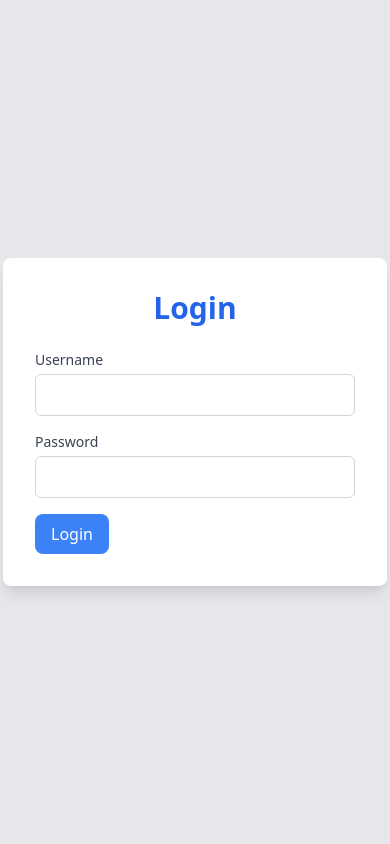
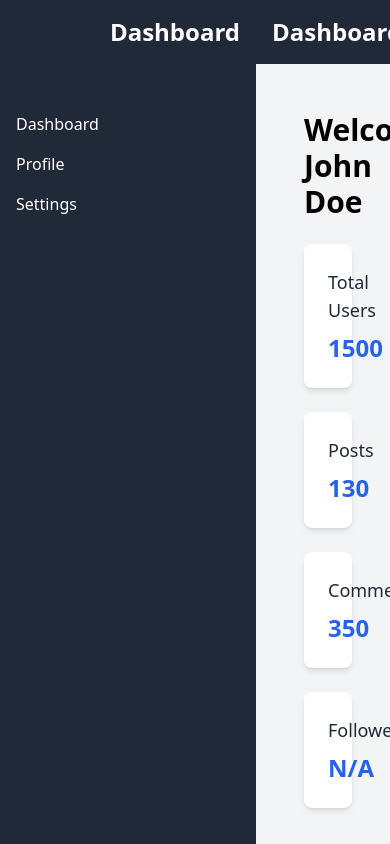
Before and after one commit to Sanduni4822/Production-Ready-Dashboard-Individual, a React (Vite) app in the folder client/: page /dashboard in a window 390 px wide. Built offline with nearby package versions, Linux system fonts and the light colour scheme; sample sign-in values are in the browser's storage.

Commit message:
feat(layout): refactor Sidebar, Navbar, and Dashboard for Enhanced Navigation, Responsiveness, and Code Quality

```diff
--- a/client/src/App.jsx
+++ b/client/src/App.jsx
@@ -1,10 +1,10 @@
+// src/App.jsx
 import React from 'react';
-import { BrowserRouter as Router, Routes, Route } from 'react-router-dom'; // Use Routes instead of Switch
-import Login from './pages/Login/Login';         // Import Login component
-import Layout from './components/Layout/Layout';  // Import Layout component (Sidebar + Navbar)
-// import Dashboard from './pages/Dashboard/Dashboard';  // Import Dashboard component
-// import Profile from './pages/Profile/Profile';       // Import Profile component
-// import Settings from './pages/Settings/Settings';    // Import Settings component
+import { BrowserRouter as Router, Routes, Route, Navigate } from 'react-router-dom';
+import Login from './pages/Login/Login';  // Login page component
+import Layout from './components/Layout/Layout';  // Layout component (Sidebar + Navbar)
+import Dashboard from './pages/Dashboard/Dashboard';  // Dashboard page component
+import PrivateRoute from './components/PrivateRoute';  // Protected route for authentication
 
 const App = () => {
   return (
@@ -13,15 +13,17 @@ const App = () => {
         {/* Public Route for Login */}
         <Route path="/login" element={<Login />} />
 
-        {/* Protected Routes wrapped in Layout for Sidebar and Navbar */}
-        <Route path="/" element={<Layout />}>
-          {/* <Route path="/dashboard" element={<Dashboard />} /> */}
-          {/* <Route path="/profile" element={<Profile />} />
-          <Route path="/settings" element={<Settings />} /> */}
+        {/* Protected Routes */}
+        <Route element={<PrivateRoute />}>
+          <Route element={<Layout />}>
+            {/* Dashboard Route */}
+            <Route path="/dashboard" element={<Dashboard />} />
+            {/* Add more protected routes like /profile and /settings here */}
+          </Route>
         </Route>
 
         {/* Redirect to Login if no route is matched */}
-        <Route path="*" element={<Login />} />
+        <Route path="*" element={<Navigate to="/login" replace />} />
       </Routes>
     </Router>
   );
--- a/client/src/PrivateRoute/PrivateRoute.jsx
+++ /dev/null
@@ -1,11 +0,0 @@
-// src/components/PrivateRoute.jsx
-import React from 'react';
-import { Navigate } from 'react-router-dom';
-
-const PrivateRoute = ({ children }) => {
-  const isAuthenticated = localStorage.getItem('authToken'); // Check if the token exists in localStorage
-
-  return isAuthenticated ? children : <Navigate to="/login" />;
-};
-
-export default PrivateRoute;
--- a/client/src/components/Layout/Layout.jsx
+++ b/client/src/components/Layout/Layout.jsx
@@ -1,20 +1,19 @@
-// src/components/Layout/Layout.jsx
-import React from "react";
-import Sidebar from "../Sidebar/Sidebar";  // Import Sidebar
-import Navbar from "../Navbar/Navbar";    // Import Navbar
+import React from 'react';
+import Sidebar from '../Sidebar/Sidebar';
+import Navbar from '../Navbar/Navbar';
+import { Outlet } from 'react-router-dom';  // Import Outlet to render child routes
 
-const Layout = ({ children }) => {
+const Layout = () => {
   return (
-    <div className="flex">
+    <div className="flex h-screen bg-gray-100">
       {/* Sidebar */}
       <Sidebar />
 
-      <div className="flex-1">
-        {/* Navbar */}
+      <div className="flex-1 overflow-auto ml-64"> {/* Adjust the margin to allow space for the sidebar */}
         <Navbar />
-
-        {/* Main Content */}
-        <div className="p-6">{children}</div>
+        <main className="p-6">
+          <Outlet />  {/* This will render the child route content, like Dashboard */}
+        </main>
       </div>
     </div>
   );
--- /dev/null
+++ b/client/src/components/PrivateRoute.jsx
@@ -0,0 +1,13 @@
+// src/components/PrivateRoute.jsx
+import React from 'react';
+import { Navigate, Outlet } from 'react-router-dom';
+
+const PrivateRoute = () => {
+  const isAuthenticated = localStorage.getItem('authToken');  // Check if the token exists in localStorage
+
+  console.log('PrivateRoute Check - IsAuthenticated:', isAuthenticated);  // Log to check if token exists
+
+  return isAuthenticated ? <Outlet /> : <Navigate to="/login" replace />;  // Render children or redirect to login if not authenticated
+};
+
+export default PrivateRoute;
--- a/client/src/components/Sidebar/Sidebar.jsx
+++ b/client/src/components/Sidebar/Sidebar.jsx
@@ -3,7 +3,7 @@ import React, { useState } from "react";
 import { Link } from "react-router-dom";  // Import Link for routing
 
 const Sidebar = () => {
-  const [isOpen, setIsOpen] = useState(true);  // State for toggling the sidebar
+  const [isOpen, setIsOpen] = useState(true);
 
   const toggleSidebar = () => {
     setIsOpen(!isOpen);
@@ -14,25 +14,36 @@ const Sidebar = () => {
       className={`bg-gray-800 text-white ${isOpen ? "w-64" : "w-20"} transition-all duration-300 ease-in-out fixed top-0 left-0 h-full z-10`}
     >
       <div className="flex justify-between p-4">
-        <button
-          onClick={toggleSidebar}
-          className="text-white lg:hidden">
+        <button onClick={toggleSidebar} className="text-white lg:hidden">
           <i className={`fa ${isOpen ? 'fa-chevron-left' : 'fa-chevron-right'} text-2xl`}></i>
         </button>
-        {isOpen && (
-          <span className="text-2xl font-bold">Dashboard</span>
-        )}
+        {isOpen && <span className="text-2xl font-bold">Dashboard</span>}
       </div>
       <nav className="mt-10">
         <ul>
           <li>
-            <Link to="/dashboard" className="block py-2 px-4 hover:bg-gray-700">Dashboard</Link>
+            <Link
+              to="/dashboard"
+              className={`block py-2 px-4 hover:bg-gray-700`}
+            >
+              Dashboard
+            </Link>
           </li>
           <li>
-            <Link to="/profile" className="block py-2 px-4 hover:bg-gray-700">Profile</Link>
+            <Link
+              to="/profile"
+              className={`block py-2 px-4 hover:bg-gray-700`}
+            >
+              Profile
+            </Link>
           </li>
           <li>
-            <Link to="/settings" className="block py-2 px-4 hover:bg-gray-700">Settings</Link>
+            <Link
+              to="/settings"
+              className={`block py-2 px-4 hover:bg-gray-700`}
+            >
+              Settings
+            </Link>
           </li>
         </ul>
       </nav>
--- a/client/src/pages/Dashboard/Dashboard.jsx
+++ b/client/src/pages/Dashboard/Dashboard.jsx
@@ -1,40 +1,62 @@
-// import React, { useState, useEffect } from 'react';
-// // import Card from '../../components/Card'; // Reusable Card component
+import React, { useState, useEffect } from 'react';
+import Card from '../../components/Card/Card'; // Import Card component
+import Button from '../../components/Button/Button'; // Import Button component
 
-// const Dashboard = () => {
-//   const [userStats, setUserStats] = useState({
-//     totalUsers: 1200,
-//     posts: 340,
-//     comments: 560,
-//   });
+const Dashboard = () => {
+  const [userData, setUserData] = useState({
+    name: 'John Doe',
+    posts: 120,
+    comments: 320,
+    totalUsers: 1000,
+  });
 
-//   const [recentActivity, setRecentActivity] = useState([
-//     { activity: 'Posted a new comment', time: '2 minutes ago' },
-//     { activity: 'Joined a new group', time: '1 hour ago' },
-//     { activity: 'Started a new thread', time: '3 hours ago' },
-//   ]);
+  const [recentActivity, setRecentActivity] = useState([
+    { activity: 'Liked a post', timestamp: '2 minutes ago' },
+    { activity: 'Commented on a post', timestamp: '30 minutes ago' },
+    { activity: 'Joined a new group', timestamp: '1 hour ago' },
+  ]);
 
-//   return (
-//     <div className="container mx-auto p-6">
-//       <h1 className="text-3xl font-bold mb-6 text-blue-600">Dashboard</h1>
-//       <div className="grid grid-cols-3 gap-6 mb-6">
-//         <Card title="Total Users" content={userStats.totalUsers} />
-//         <Card title="Total Posts" content={userStats.posts} />
-//         <Card title="Total Comments" content={userStats.comments} />
-//       </div>
-//       <div>
-//         <h2 className="text-2xl font-semibold text-blue-600 mb-4">Recent Activity</h2>
-//         <div className="space-y-4">
-//           {recentActivity.map((item, index) => (
-//             <div key={index} className="bg-white p-4 rounded-lg shadow-md">
-//               <p className="text-gray-800">{item.activity}</p>
-//               <span className="text-sm text-gray-500">{item.time}</span>
-//             </div>
-//           ))}
-//         </div>
-//       </div>
-//     </div>
-//   );
-// };
+  useEffect(() => {
+    setTimeout(() => {
+      setUserData({
+        name: 'John Doe',
+        posts: 130,
+        comments: 350,
+        totalUsers: 1500,
+      });
+    }, 2000);
+  }, []);
 
-// export default Dashboard;
+  return (
+    <div className="flex flex-col p-6">
+      <h2 className="text-3xl font-semibold text-center mb-6">Welcome, {userData.name}</h2>
+
+      <div className="grid grid-cols-1 sm:grid-cols-2 lg:grid-cols-4 gap-6">
+        <Card title="Total Users" content={userData.totalUsers} />
+        <Card title="Posts" content={userData.posts} />
+        <Card title="Comments" content={userData.comments} />
+        <Card title="Followers" content="N/A" />
+      </div>
+
+      <div className="mt-10">
+        <h3 className="text-2xl font-medium mb-4">Recent Activity</h3>
+        <ul>
+          {recentActivity.map((activity, index) => (
+            <li key={index} className="mb-2">
+              <div className="flex justify-between items-center">
+                <span>{activity.activity}</span>
+                <span className="text-gray-600">{activity.timestamp}</span>
+              </div>
+            </li>
+          ))}
+        </ul>
+      </div>
+
+      <div className="mt-10 text-center">
+        <Button label="Log Out" onClick={() => console.log('Logged out')} />
+      </div>
+    </div>
+  );
+};
+
+export default Dashboard;
```
Also changed, not shown: client/src/main.jsx (+12 -8 lines).
